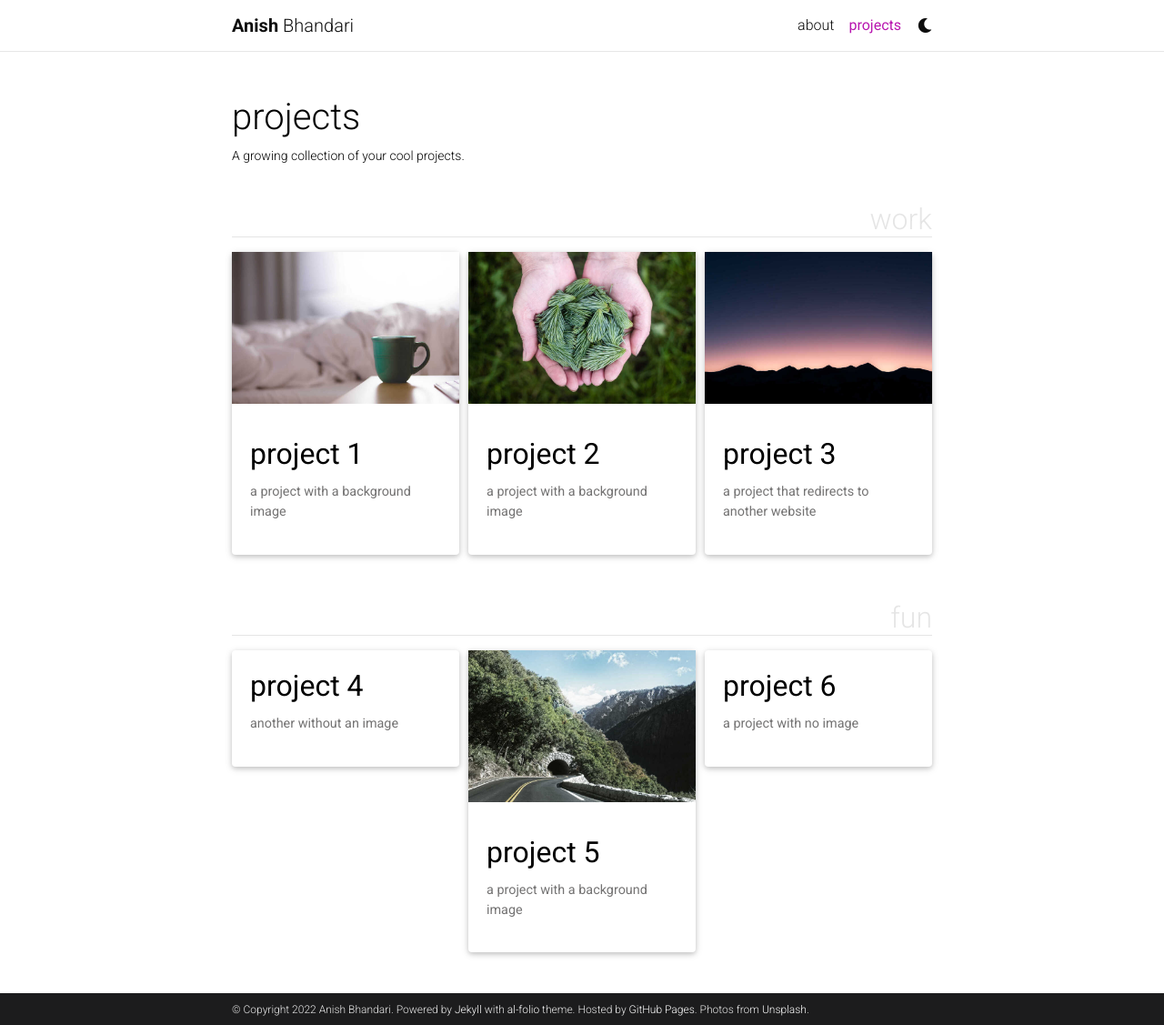
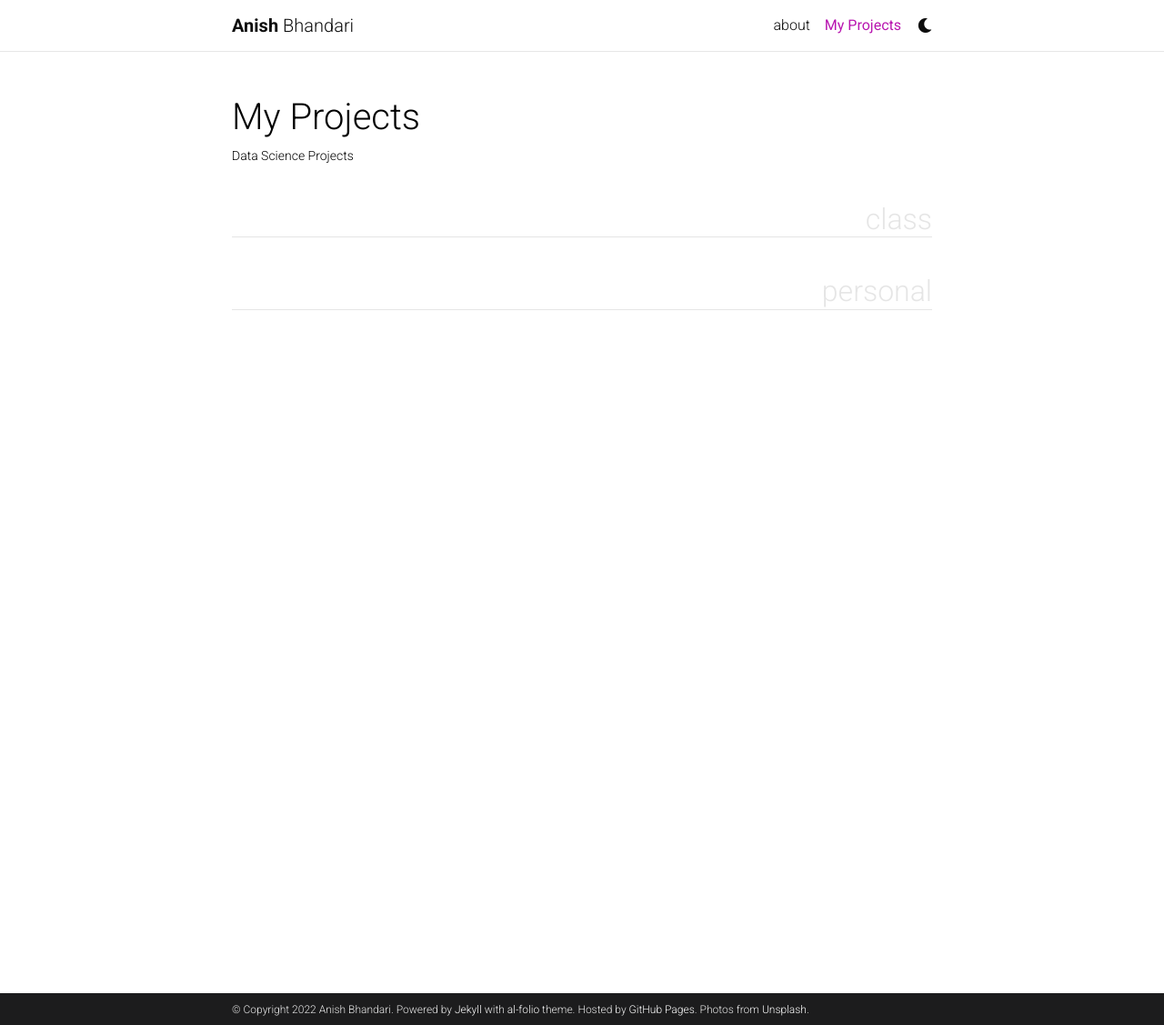
Before and after one commit to bhandarianish/bhandarianish.github.io, a Jekyll site: the page built from _pages/projects.md, in a window 1280 px wide and 1127 px high. Shown: the whole window at 91% size. Built offline with Jekyll 4.4.1, drawn with Linux system fonts in a browser that asks for light colours; full-size pictures stand in for the smaller copies a plugin makes; comment, search, counter and statistics services are not loaded; a style sheet for code colours, icons or effects is not loaded.

Commit message:
Update projects.md

```diff
--- a/_pages/projects.md
+++ b/_pages/projects.md
@@ -1,11 +1,11 @@
 ---
 layout: page
-title: projects
+title: My Projects
 permalink: /projects/
-description: A growing collection of your cool projects.
+description: Data Science Projects
 nav: true
 nav_order: 2
-display_categories: [work, fun]
+display_categories: [class, personal]
 horizontal: false
 ---
 
```
